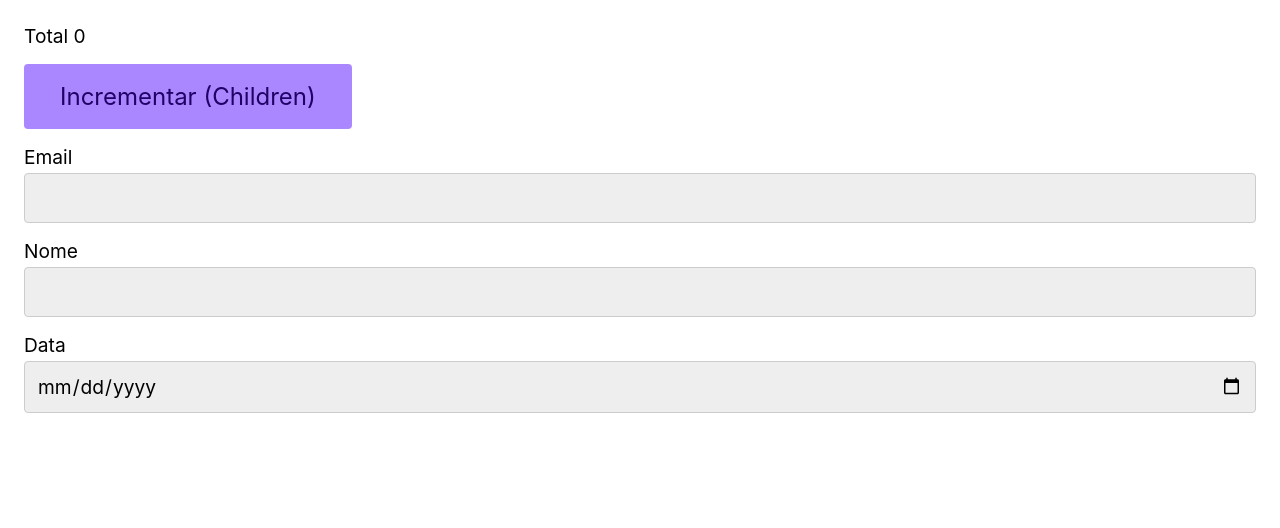
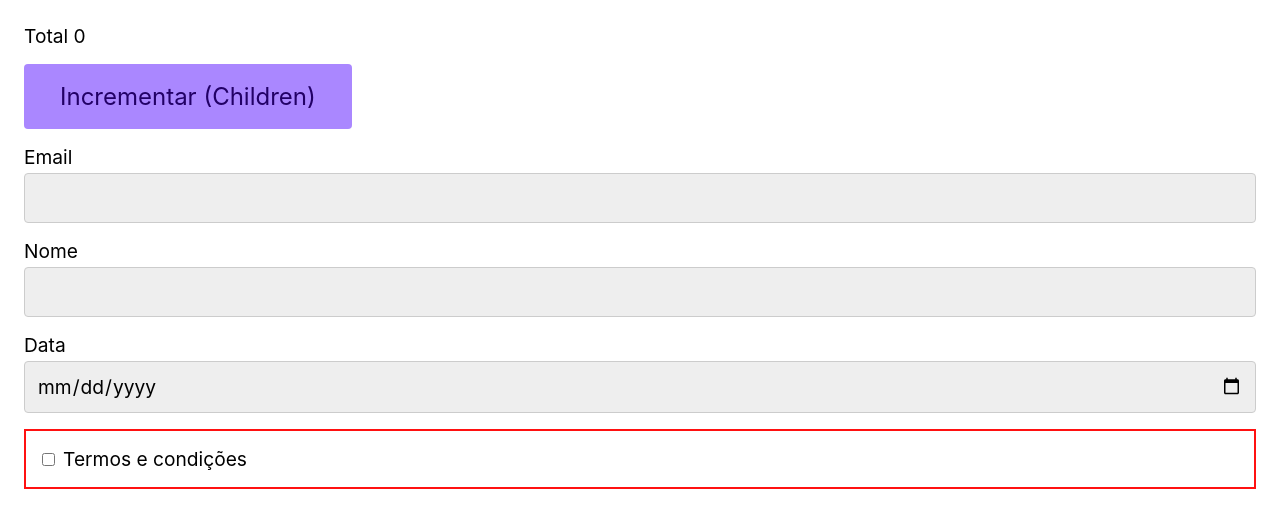
Before and after one commit to ByMota/ReactTypeScript, a React (Vite) app: page / in a window 1280 px wide. Shown: the top 528 px of the page. Built offline with nearby package versions, Linux system fonts and the light colour scheme.

Commit message:
Aula Event

```diff
--- a/src/App.tsx
+++ b/src/App.tsx
@@ -1,6 +1,7 @@
 import { useState } from 'react'
 import { Button } from './components/Button';
 import { Input } from './components/Input';
+import { Checkbox } from './components/Checkbox';
 
 
 function App() {
@@ -16,6 +17,7 @@ function App() {
         <Input id='email' label={'Email'}/>
         <Input id='nome' label={'Nome'}/>
         <Input id='data' label={'Data'} type='date'/>
+        <Checkbox label={'Termos e condições'}/>
     </>
   )
 }
--- /dev/null
+++ b/src/components/Checkbox.tsx
@@ -0,0 +1,19 @@
+import { useState } from "react";
+
+export function Checkbox({label}: {label:string}) {
+  const [value, setValue]= useState(false)
+
+  const handleChange: React.ChangeEventHandler<HTMLInputElement>  = (event)=>{
+    setValue(event.currentTarget.checked)
+  }
+  return (
+    <label htmlFor=""
+    style={{
+      padding: '1rem',
+      border: value? "2px solid #8d2" : "2px solid #f11"
+    }}>
+      <input type="checkbox" checked={value} onChange={({currentTarget})=>setValue(currentTarget.checked)}/>
+      {label}
+    </label>
+  );
+}
```
